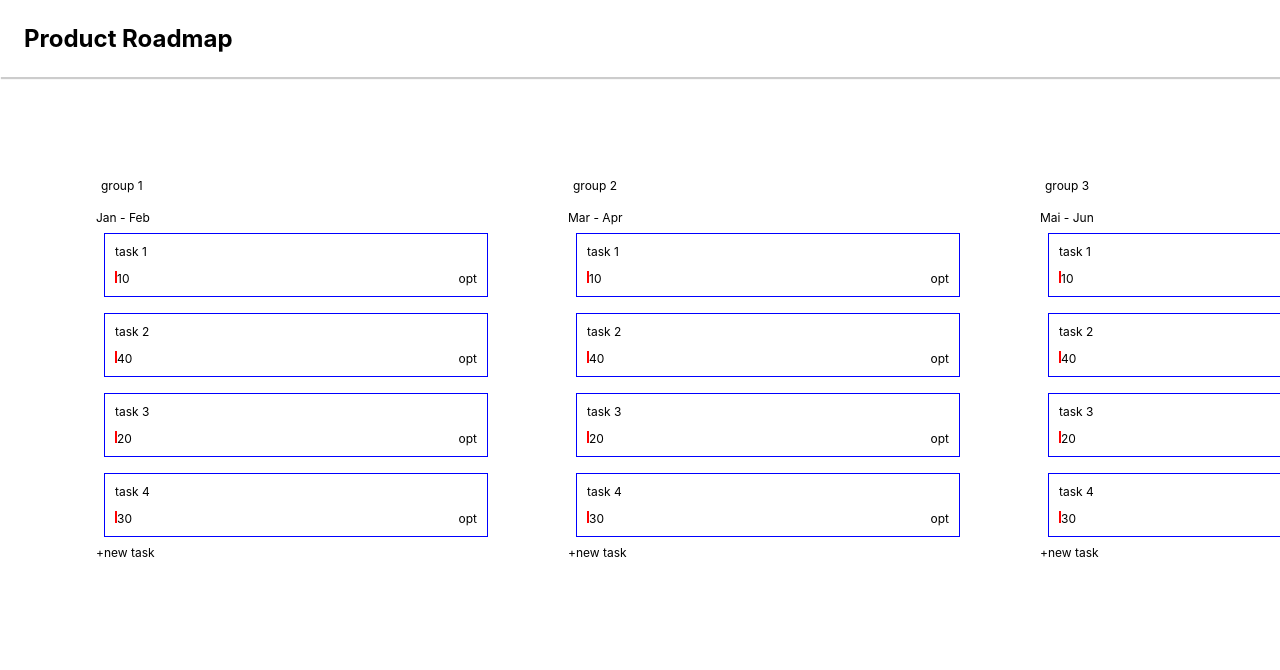
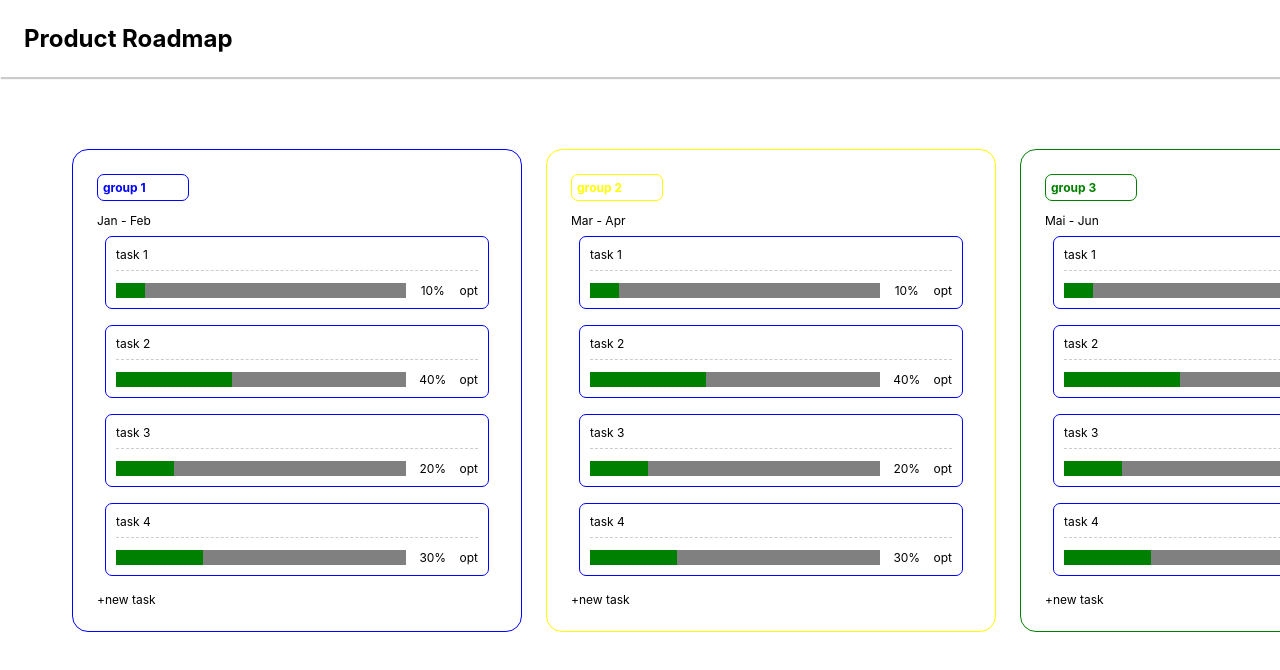
Before and after one commit to torik135/simple-kanban-reactjs, a React (Create React App) app: page / in a window 1280 px wide. Shown: the top 670 px of the page. Built offline with nearby package versions, Linux system fonts and the light colour scheme.

Commit message:
delete progressbar component & styling

```diff
--- a/src/App.css
+++ b/src/App.css
@@ -8,4 +8,5 @@
 
 .App {
   font-size: 12px;
+  overflow: scroll;
 }
--- a/src/components/Board/index.css
+++ b/src/components/Board/index.css
@@ -7,7 +7,7 @@
   display: flex;
   position: relative;
   flex-direction: column;
-  height: 350px;
+  min-height: 390px;
   width: 400px;
   min-width: 250px;
   padding: 1.5rem;
@@ -16,10 +16,13 @@
 }
 
 .board-group {
-  border-radius: 12px;
+  border-radius: 7px;
   padding: 5px;
   margin-bottom: 12px;
   min-width: 24px;
+  width: 20%;
+  align-items: center;
+  font-weight: bolder;
 }
 
 .g1 {
--- a/src/components/Board/index.js
+++ b/src/components/Board/index.js
@@ -4,8 +4,13 @@ const Board = (props) => {
   const { group, date, color, children } = props;
   return (
     <div className='board-comp'>
-      <div className='board-container'>
-        <div className='board-group'>{group}</div>
+      <div className='board-container' style={{ border: `1px solid ${color}` }}>
+        <div
+          className='board-group'
+          style={{ border: `1px solid ${color}`, color: `${color}` }}
+        >
+          {group}
+        </div>
         <div className='board-date'>{date}</div>
         {children}
       </div>
--- a/src/components/Item/index.css
+++ b/src/components/Item/index.css
@@ -5,6 +5,7 @@
 .item-container {
   border: 1px solid blue;
   padding: 10px;
+  border-radius: 7px;
 }
 
 .item-progress {
@@ -13,3 +14,19 @@
   padding-top: 12px;
   border-radius: 20px;
 }
+
+.item-prog {
+  background: grey;
+  height: 15px;
+  width: 290px;
+}
+
+.item-prog .prog-color {
+  background: green;
+  height: 15px;
+}
+
+.item-text {
+  border-bottom: 1px dashed var(--black20);
+  padding-bottom: var(--padglobal);
+}
--- a/src/components/Item/index.js
+++ b/src/components/Item/index.js
@@ -1,15 +1,16 @@
 import './index.css';
-import { ProgressBar } from '../ProgressBar';
 
 const Item = (props) => {
-  const { text, progress } = props;
+  const { text, progress, progsize } = props;
   return (
     <div className='item-comp'>
       <div className='item-container'>
         <div className='item-text'>{text}</div>
         <div className='item-progress'>
-          <ProgressBar progval={progress} />
-          <div className='item-opt'>opt</div>
+          <div className='item-prog'>
+            <div className='prog-color' style={{ width: `${progsize}%` }}></div>
+          </div>
+          {progress}%<div className='item-opt'>opt</div>
         </div>
       </div>
     </div>
--- a/src/components/MainLayout/index.css
+++ b/src/components/MainLayout/index.css
@@ -2,14 +2,9 @@
   display: flex;
   padding: 3rem;
   overflow-x: scroll;
-  background: var(--prim-color);
   border-radius: 10px;
 }
 
-.g1 {
-  border: 1px solid 'red';
+.new-task {
+  padding-top: var(--padglobal);
 }
-
-.g2 {
-  border: 1px solid 'green';
-}
--- a/src/components/MainLayout/index.js
+++ b/src/components/MainLayout/index.js
@@ -4,10 +4,10 @@ import { Item } from '../Item';
 import { Board } from '../Board';
 
 const groupList = [
-  { group: 'group 1', date: 'Jan - Feb', class: 'g1' },
-  { group: 'group 2', date: 'Mar - Apr', class: 'g2' },
-  { group: 'group 3', date: 'Mai - Jun', class: 'g3' },
-  { group: 'group 4', date: 'Jul - Aug', class: 'g4' },
+  { group: 'group 1', date: 'Jan - Feb', color: 'blue' },
+  { group: 'group 2', date: 'Mar - Apr', color: 'yellow' },
+  { group: 'group 3', date: 'Mai - Jun', color: 'green' },
+  { group: 'group 4', date: 'Jul - Aug', color: 'red' },
 ];
 
 const itemList = [
@@ -22,11 +22,12 @@ const MainLayout = () => {
     <div className='main-comp'>
       <div className='main-board'>
         {groupList.map((d) => (
-          <Board group={d.group} date={d.date}>
+          <Board group={d.group} date={d.date} color={d.color}>
             {itemList.map((data) => (
               <Item
                 text={data.text}
                 progress={data.progress}
+                progsize={data.progress}
                 key={Math.random()}
               />
             ))}
--- a/src/components/ProgressBar/index.css
+++ /dev/null
@@ -1,10 +0,0 @@
-.progressbar-content {
-  display: flex;
-  justify-content: space-between;
-}
-
-.prog-bar {
-  border: 1px solid red;
-  width: 90%;
-  height: 10px;
-}
--- a/src/components/ProgressBar/index.js
+++ /dev/null
@@ -1,18 +0,0 @@
-import './index.css';
-
-const ProgressBar = (props) => {
-  const { progval } = props;
-  return (
-    <div className='progressbar-container'>
-      <div className='progressbar-content'>
-        <div className='prog-bar'>
-          <div className='prog-color'></div>
-          <div className='prog-bg'></div>
-        </div>
-        {progval}
-      </div>
-    </div>
-  );
-};
-
-export { ProgressBar };
```
